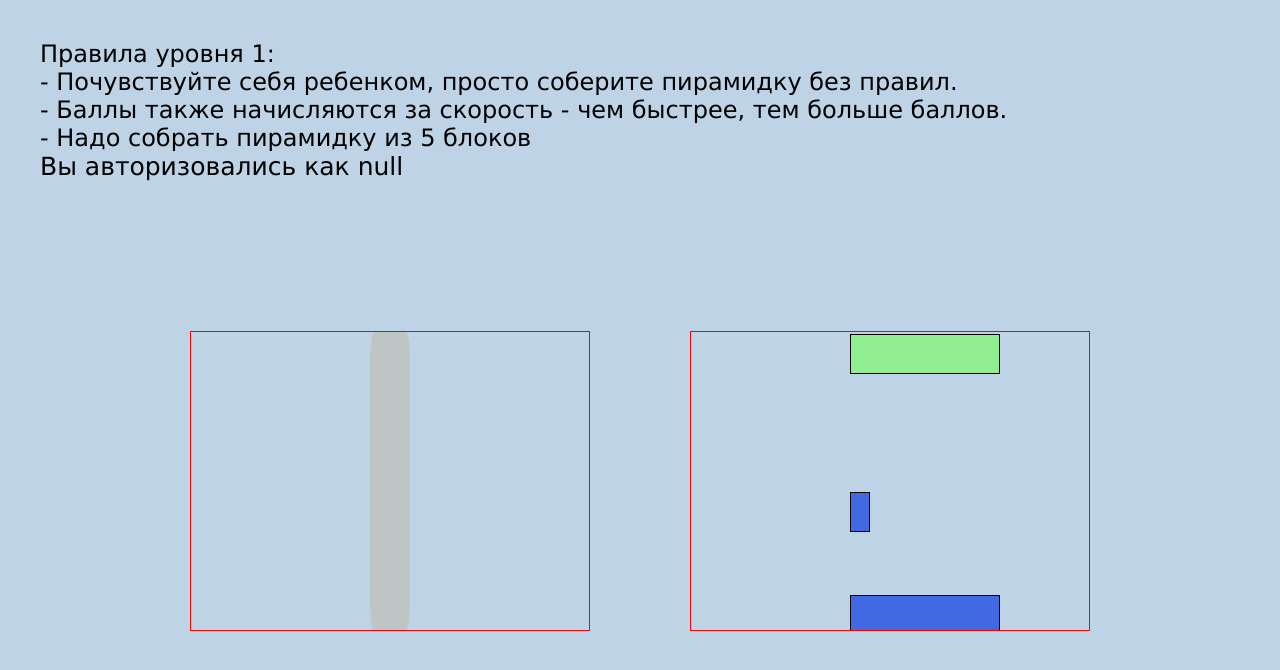
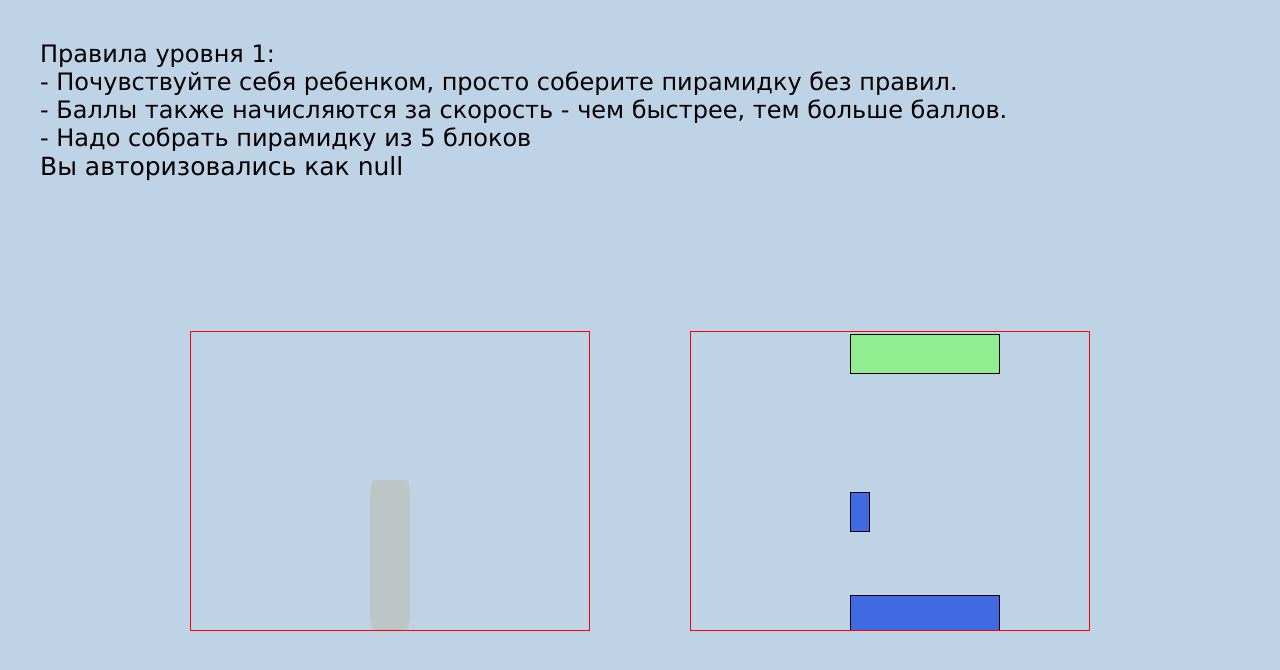
Before and after one commit to hvostPyr/hvostPyr.github.io, a website built with webpack: page public/level1.html in a window 1280 px wide. Built offline with nearby package versions, Linux system fonts and the light colour scheme.

Commit message:
Update common.css

```diff
--- a/src/core/common.css
+++ b/src/core/common.css
@@ -69,7 +69,7 @@
 .basePyr{
     display: absolute;
     z-index: -1;
-    height: 305px;
+    height: 150px;
     width: 40px;
     background-color: blanchedalmond;
     border-radius: 10%;
```
